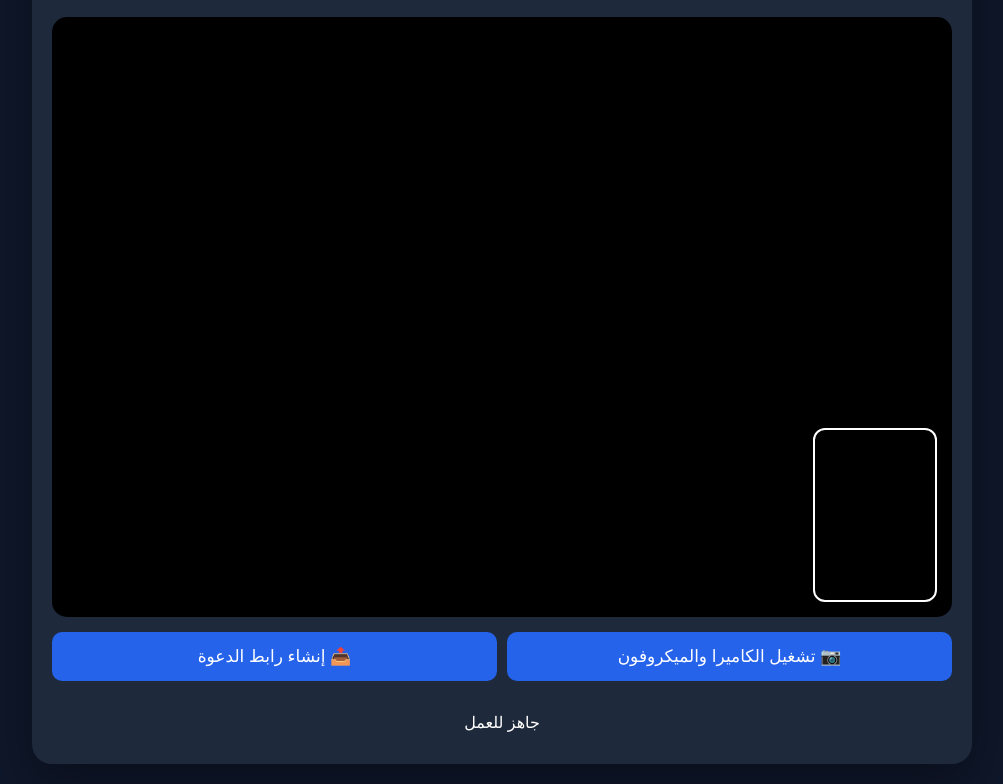
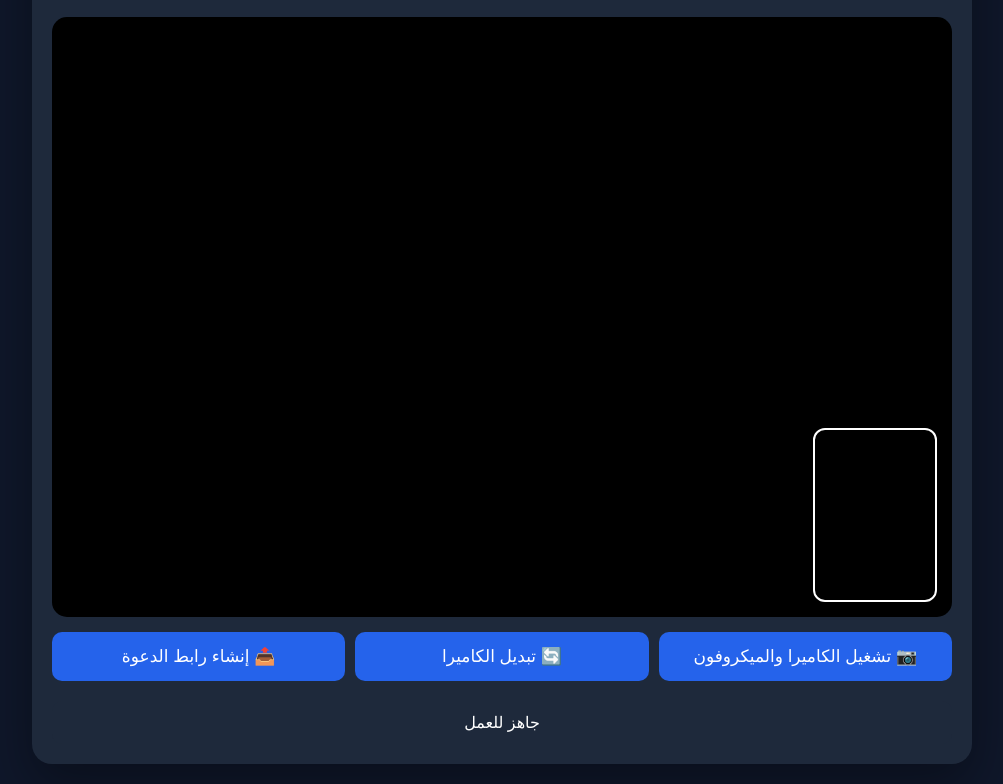
Before and after one commit to alilitooo83-eng/shahid-ma3i, a website: page index.html in a window 1280 px wide. Shown: the part 137-921 px from the top of the page, without its empty margins (138-1141 px from the left). Drawn offline with nearby package versions, Linux system fonts and the light colour scheme; no server answers.

Commit message:
Add switch camera button

```diff
--- a/index.html
+++ b/index.html
@@ -41,6 +41,9 @@
         <button id="cameraBtn">
             📷 تشغيل الكاميرا والميكروفون
         </button>
+        <button id="switchCameraBtn">
+    🔄 تبديل الكاميرا
+</button>
 
         <button id="createRoomBtn" onclick="createRoom()">
             📤 إنشاء رابط الدعوة
```
